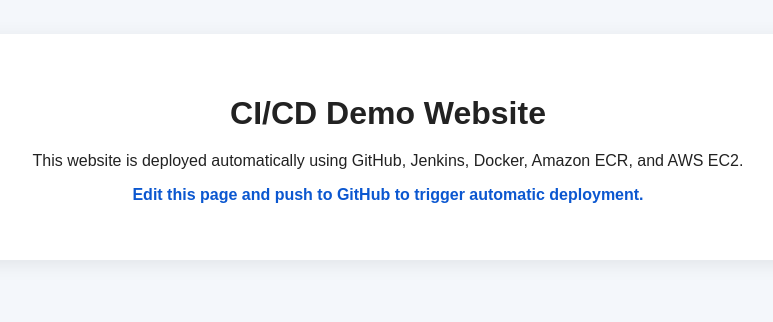
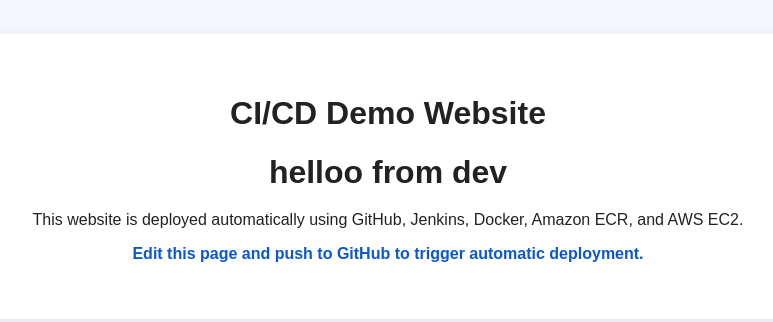
Before and after one commit to Dev270705/website-docker-demo, a plain HTML site: page index.html in a window 1280 px wide. Shown: the part 66-388 px from the top of the page, without its empty margins (252-1025 px from the left). Drawn offline with Linux system fonts and the light colour scheme.

Commit message:
Updated website heading

```diff
--- a/index.html
+++ b/index.html
@@ -9,6 +9,7 @@
 <body>
   <div class="container">
     <h1>CI/CD Demo Website</h1>
+<h1>helloo from dev</h1>
     <p>This website is deployed automatically using GitHub, Jenkins, Docker, Amazon ECR, and AWS EC2.</p>
     <p class="highlight">Edit this page and push to GitHub to trigger automatic deployment.</p>
   </div>
```
Also changed, not shown: Jenkinsfile.txt (deleted).
